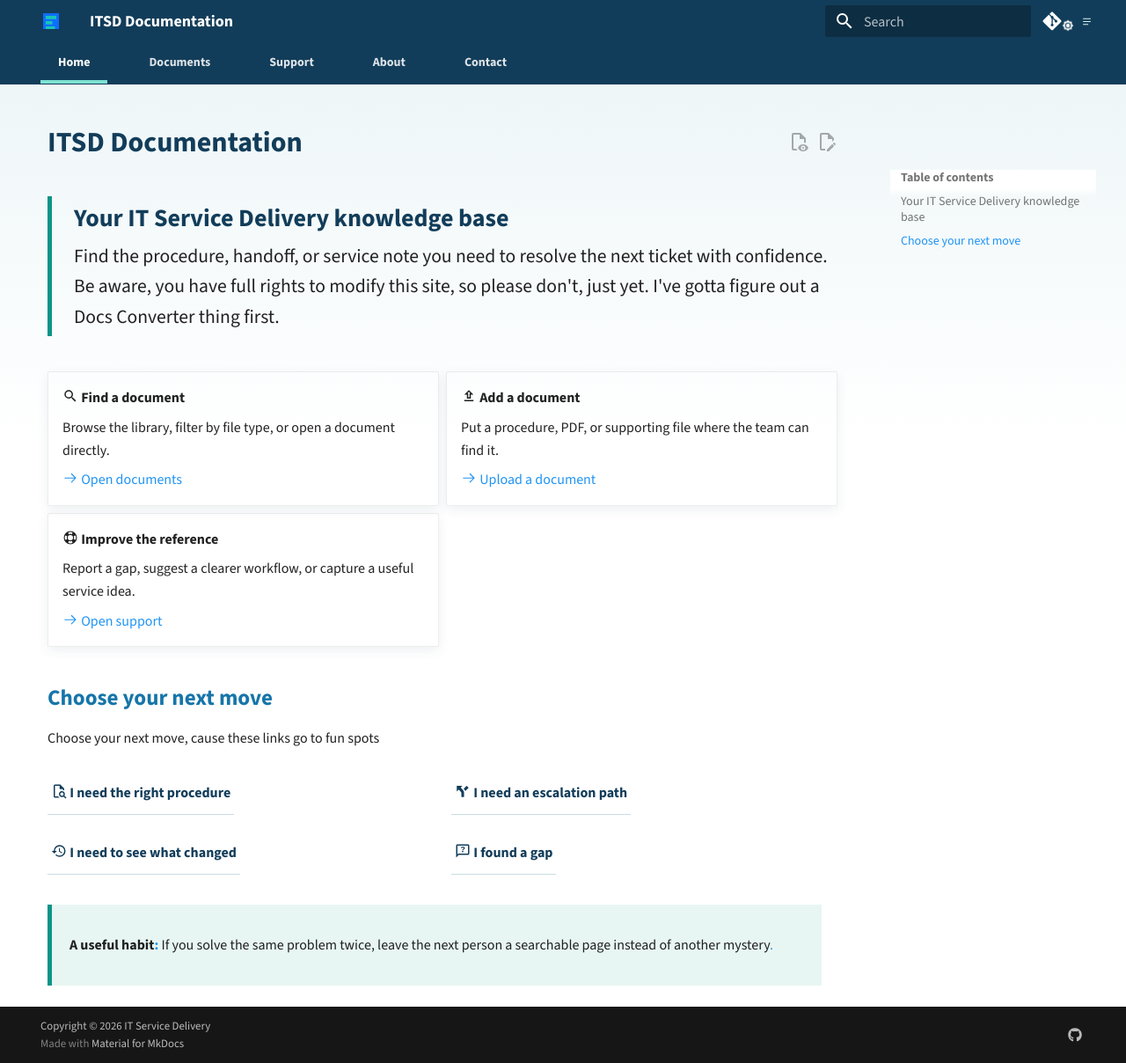
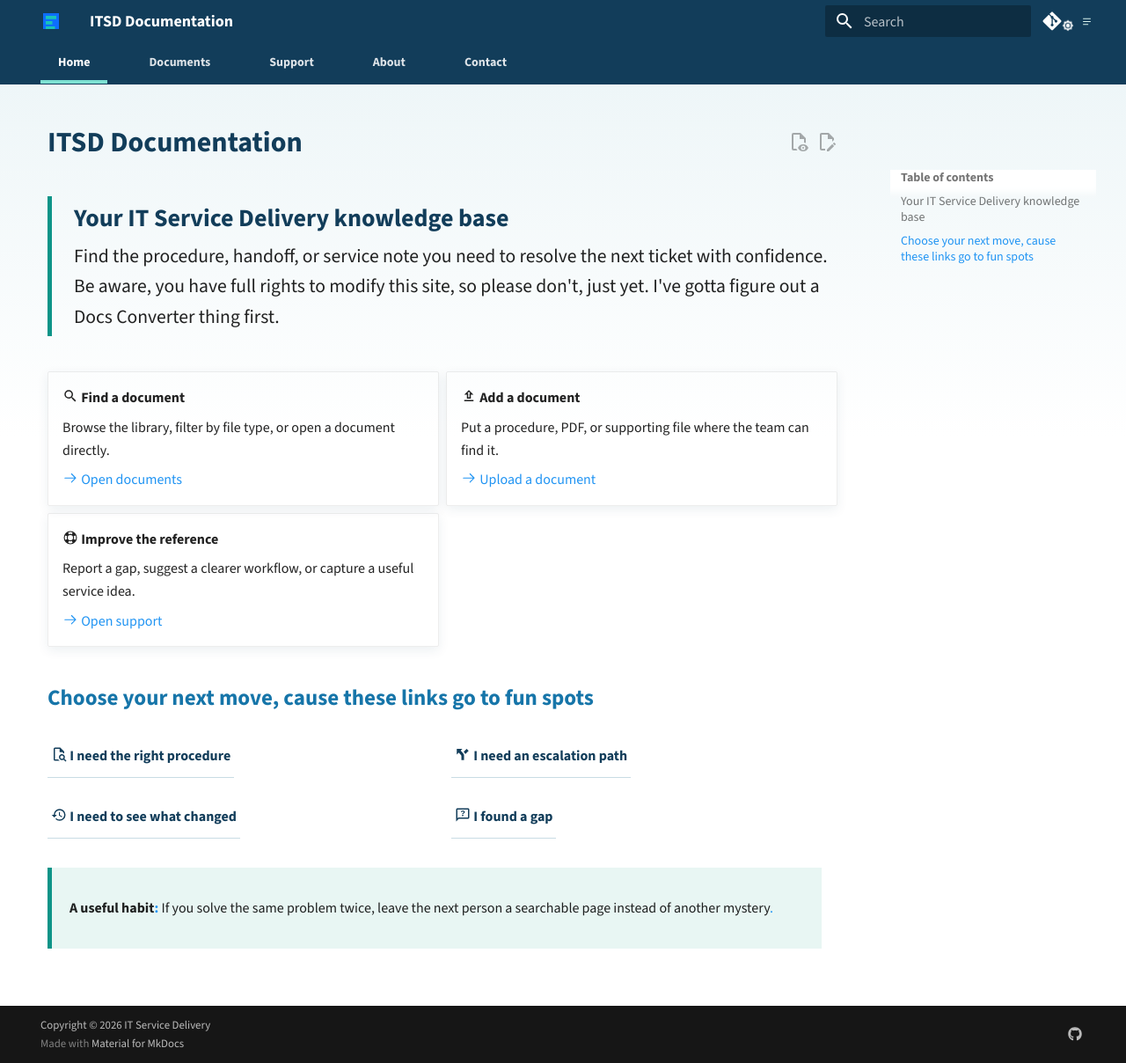
Before and after one commit to dgooding/mkdocs-basic, an MkDocs documentation site: the page built from docs/index.md, in a window 1280 px wide and 1208 px high. Shown: the whole window at 88% size. Built offline with MkDocs 1.6.1 and Material for MkDocs 9.7.7, drawn with Linux system fonts in a browser that asks for light colours; comment, search, counter and statistics services are not loaded.

Commit message:
docs: auto-update 2026-08-27 02:09:07

```diff
--- a/docs/index.md
+++ b/docs/index.md
@@ -37,9 +37,7 @@ Be aware, you have full rights to modify this site, so please don't, just yet. I
 
 </div>
 
-## Choose your next move
-
-Choose your next move, cause these links go to fun spots
+## Choose your next move, cause these links go to fun spots
 
 <div class="itsd-home-routes" markdown>
 
```
